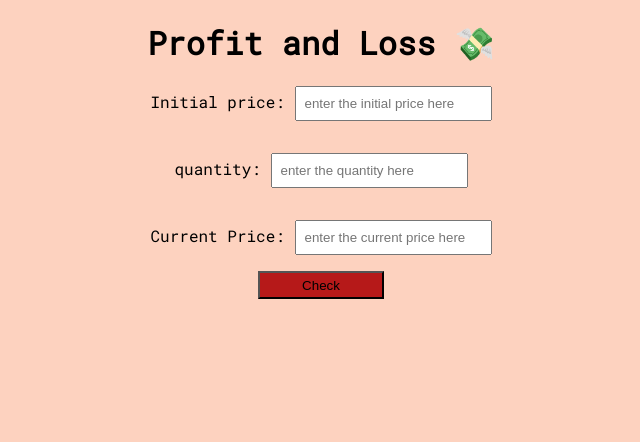
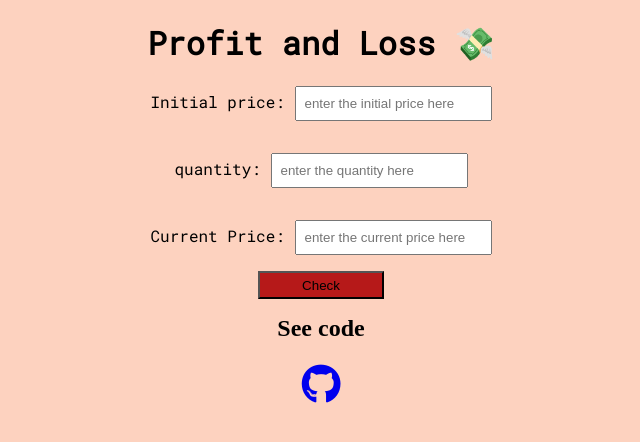
Before and after one commit to aniketsingh13/profit-loss-app, a plain HTML site: page index.html in a window 1280 px wide. Shown: the whole page, without its empty margins (319-959 px from the left). Drawn offline with Linux system fonts and the light colour scheme.

Commit message:
update html and style css

```diff
--- a/index.html
+++ b/index.html
@@ -7,6 +7,8 @@
     <meta name="viewport" content="width=device-width, initial-scale=1.0">
     <title>Profit loss app</title>
     <link rel="stylesheet" href="style.css" />
+    <script src="https://kit.fontawesome.com/fa50d5d333.js" crossorigin="anonymous"></script>
+
 </head>
 
 <body>
@@ -26,5 +28,12 @@
     </div>
     <script src="app.js" type="text/javascript"></script>
 </body>
+<footer>
+    <h2>See code</h2>
+    <div id="connect">
+    <a class="gt" href="https://github.com/aniketsingh13"><i class="fab fa-github"></i></a>
+</div>
+</footer>
+
 
 </html>
--- a/style.css
+++ b/style.css
@@ -32,3 +32,14 @@ input {
     color: #FF00E4;
     font-size: large;
 }
+.gt {
+
+    font-size: 250%;
+}
+h2{
+    text-align: center;
+    margin-top: 1rem;
+}
+#connect{
+    text-align: center;
+}
```
